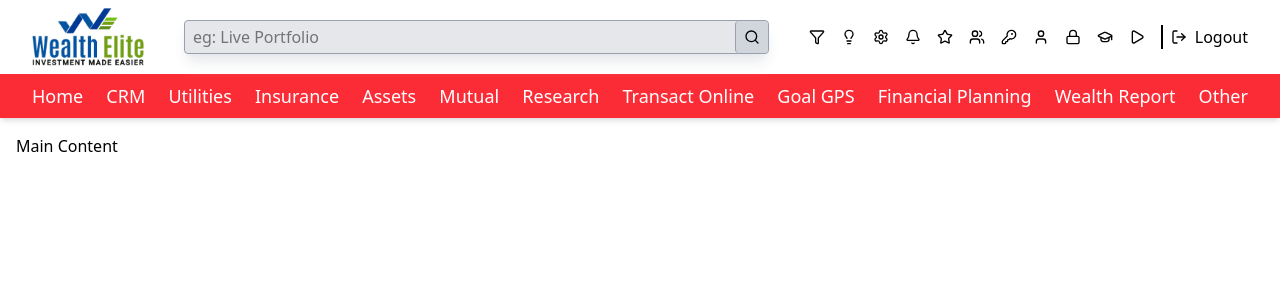
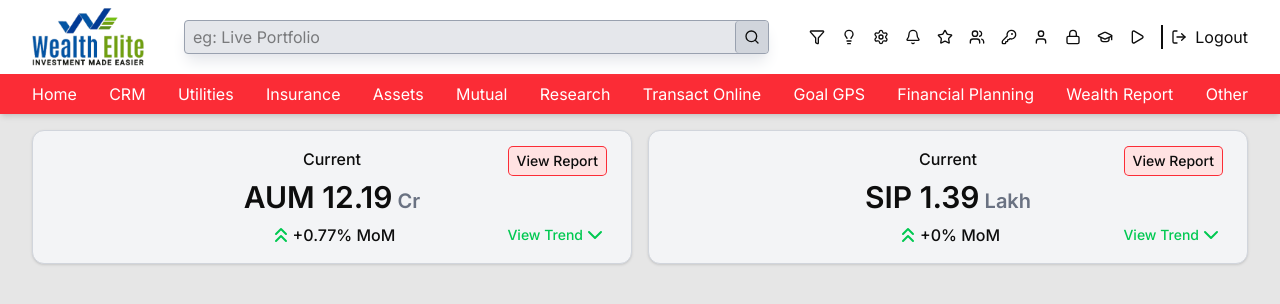
Before and after one commit to Shubham-567/Finance-Dashboard, a Next.js app: page / in a window 1280 px wide. Shown: the top 304 px of the page. Built offline with nearby package versions, Linux system fonts and the light colour scheme.

Commit message:
Add Main Card component and mock api for data

```diff
--- /dev/null
+++ b/src/app/api/finance/overview/route.js
@@ -0,0 +1,16 @@
+export const GET = async () => {
+  const data = {
+    aum: {
+      value: "12.19 Cr",
+      mom: "+0.77%",
+      trend: "up",
+    },
+    sip: {
+      value: "1.39 Lakh",
+      mom: "+0%",
+      trend: "up",
+    },
+  };
+
+  return Response.json(data);
+};
--- a/src/app/globals.css
+++ b/src/app/globals.css
@@ -1,27 +1,22 @@
+@import url("https://fonts.googleapis.com/css2?family=Inter:ital,opsz,wght@0,14..32,100..900;1,14..32,100..900&display=swap");
+
 @import "tailwindcss";
 
-/*
-:root {
-  --background: #ffffff;
-  --foreground: #171717;
-}
+@layer base {
+  /* :root{
+    --background: 0 0% 100%;
+    --foreground: 222.2 84% 4.9%;
+  } */
 
-@theme inline {
-  --color-background: var(--background);
-  --color-foreground: var(--foreground);
-  --font-sans: var(--font-geist-sans);
-  --font-mono: var(--font-geist-mono);
-}
-
-@media (prefers-color-scheme: dark) {
-  :root {
-    --background: #0a0a0a;
-    --foreground: #ededed;
+  body {
+    background: hsl(0, 0%, 90%);
+    color: hsl(0, 0%, 5%);
+    font-family: "Inter", sans-serif;
   }
 }
 
-body {
-  background: var(--background);
-  color: var(--foreground);
-  font-family: Arial, Helvetica, sans-serif;
-} */
+@layer components {
+  .btn-outline {
+    @apply px-2 py-1 bg-red-100 hover:bg-red-200 outline-none rounded ring ring-red-500 text-sm font-medium focus:ring-2 cursor-pointer;
+  }
+}
--- a/src/app/layout.jsx
+++ b/src/app/layout.jsx
@@ -1,15 +1,7 @@
-import { Geist, Geist_Mono } from "next/font/google";
+import { Inter } from "next/font/google";
 import "./globals.css";
 
-const geistSans = Geist({
-  variable: "--font-geist-sans",
-  subsets: ["latin"],
-});
-
-const geistMono = Geist_Mono({
-  variable: "--font-geist-mono",
-  subsets: ["latin"],
-});
+const inter = Inter({ subsets: ["latin"] });
 
 export const metadata = {
   title: "Finance Dashboard",
@@ -19,10 +11,7 @@ export const metadata = {
 export default function RootLayout({ children }) {
   return (
     <html lang='en'>
-      <body
-        className={`${geistSans.variable} ${geistMono.variable} antialiased`}>
-        {children}
-      </body>
+      <body className={`${inter.className} antialiased`}>{children}</body>
     </html>
   );
 }
--- a/src/app/page.jsx
+++ b/src/app/page.jsx
@@ -1,10 +1,15 @@
-import Topbar from "./components/Topbar";
+"use client";
+
+import Topbar from "@/components/Topbar";
+import MainCardSection from "@/sections/MainCardSection";
 
 export default function Home() {
   return (
-    <div>
+    <>
       <Topbar />
-      <main className='p-4 bg-'>Main Content</main>
-    </div>
+      <main className='p-4 md:px-8 '>
+        <MainCardSection />
+      </main>
+    </>
   );
 }
--- /dev/null
+++ b/src/components/MainCard.jsx
@@ -0,0 +1,41 @@
+"use client";
+
+import { ChevronDown, ChevronsDown, ChevronsUp } from "lucide-react";
+
+const MainCard = ({ title, value, mom, trend }) => {
+  const isUp = trend === "up";
+
+  return (
+    <div className='relative flex flex-col justify-between gap-2 lg:items-center bg-gray-100 rounded-xl shadow p-4 w-full border border-gray-300 hover:shadow-lg transition-all duration-300'>
+      {/* card content  */}
+      <p className='font-medium'>Current</p>
+      <h3 className='text-3xl font-semibold'>
+        {title} {value.split(" ")[0]}
+        <span className='text-xl text-gray-500'> {value.split(" ")[1]}</span>
+      </h3>
+      <p className='flex items-center font-medium'>
+        <span className={`${isUp ? "text-green-500" : "text-red-500"}`}>
+          {isUp ? <ChevronsUp /> : <ChevronsDown />}
+        </span>
+        {mom} MoM
+      </p>
+
+      {/* card actions */}
+      <div className='absolute right-0 top-0 p-4 h-full flex flex-col gap-8 items-center justify-between'>
+        <button className='btn-outline' onClick={() => alert("View Report")}>
+          View Report
+        </button>
+        <button
+          className='text-sm text-green-500 font-medium flex items-center hover:text-green-600 outline-none focus:ring-1 px-2 cursor-pointer'
+          onClick={() => alert("View Trend")}>
+          View Trend
+          <span>
+            <ChevronDown />
+          </span>
+        </button>
+      </div>
+    </div>
+  );
+};
+
+export default MainCard;
--- a/src/app/components/Topbar.jsx
+++ b/src/components/Topbar.jsx
@@ -155,7 +155,7 @@ export default function Topbar() {
       </div>
 
       {/* red navbar - hidden on smaller screens */}
-      <nav className='bg-red-500 text-white text-sm lg:text-lg hidden lg:flex justify-between items-center gap-4 py-2 px-8'>
+      <nav className='bg-red-500 text-white text-sm lg:text-base hidden lg:flex justify-between items-center gap-4 py-2 px-8'>
         {navItems.map((item) => (
           <a key={item} href='#' className='whitespace-nowrap hover:underline'>
             {item}
--- /dev/null
+++ b/src/sections/MainCardSection.jsx
@@ -0,0 +1,47 @@
+"use client";
+
+import MainCard from "@/components/MainCard";
+import { useEffect, useState } from "react";
+
+const MainCardSection = () => {
+  const [data, setData] = useState(null);
+
+  useEffect(() => {
+    const fetchOverview = async () => {
+      try {
+        const res = await fetch("/api/finance/overview");
+        const json = await res.json();
+        setData(json);
+      } catch (error) {
+        console.error("Error fetching overview: ", error.message);
+      }
+    };
+
+    fetchOverview();
+  }, []);
+
+  return (
+    <section className='grid grid-cols-1 md:grid-cols-2 gap-4'>
+      {data ? (
+        <>
+          <MainCard
+            title='AUM'
+            value={data.aum.value}
+            mom={data.aum.mom}
+            trend={data.aum.trend}
+          />
+          <MainCard
+            title='SIP'
+            value={data.sip.value}
+            mom={data.sip.mom}
+            trend={data.sip.trend}
+          />
+        </>
+      ) : (
+        <p>Loading...</p>
+      )}
+    </section>
+  );
+};
+
+export default MainCardSection;
```
